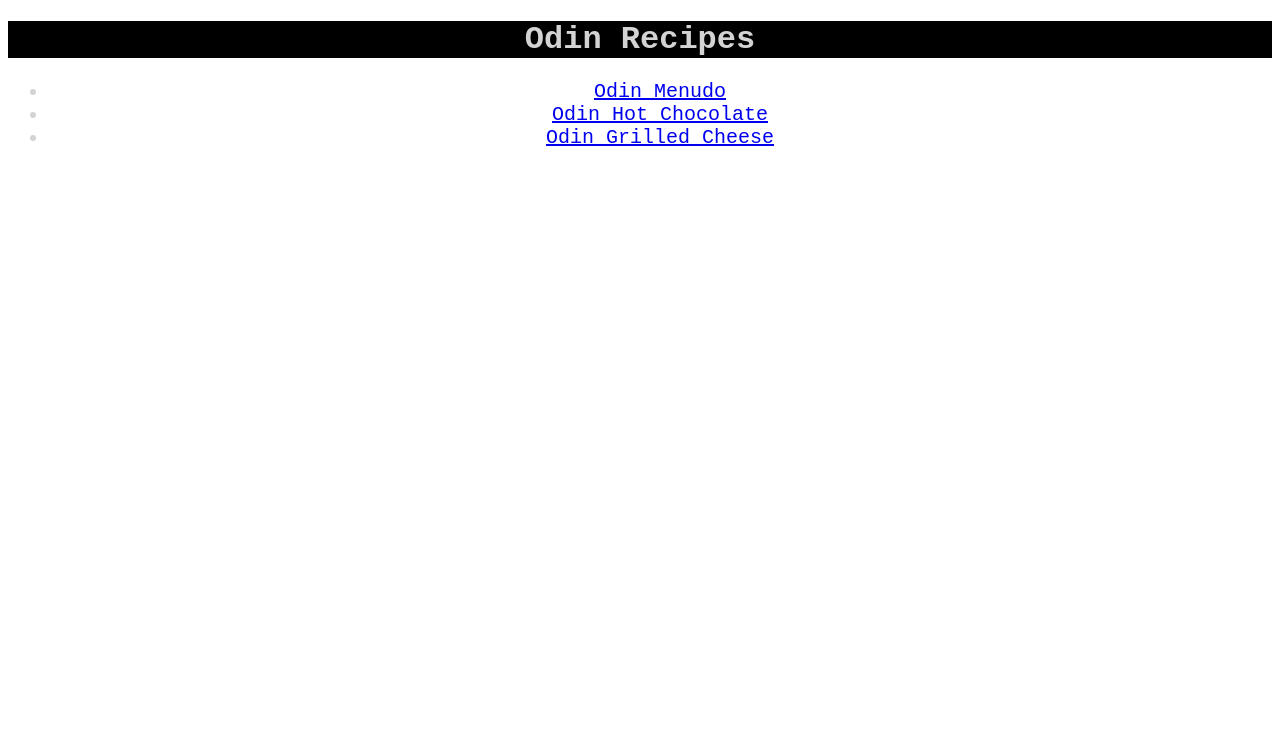
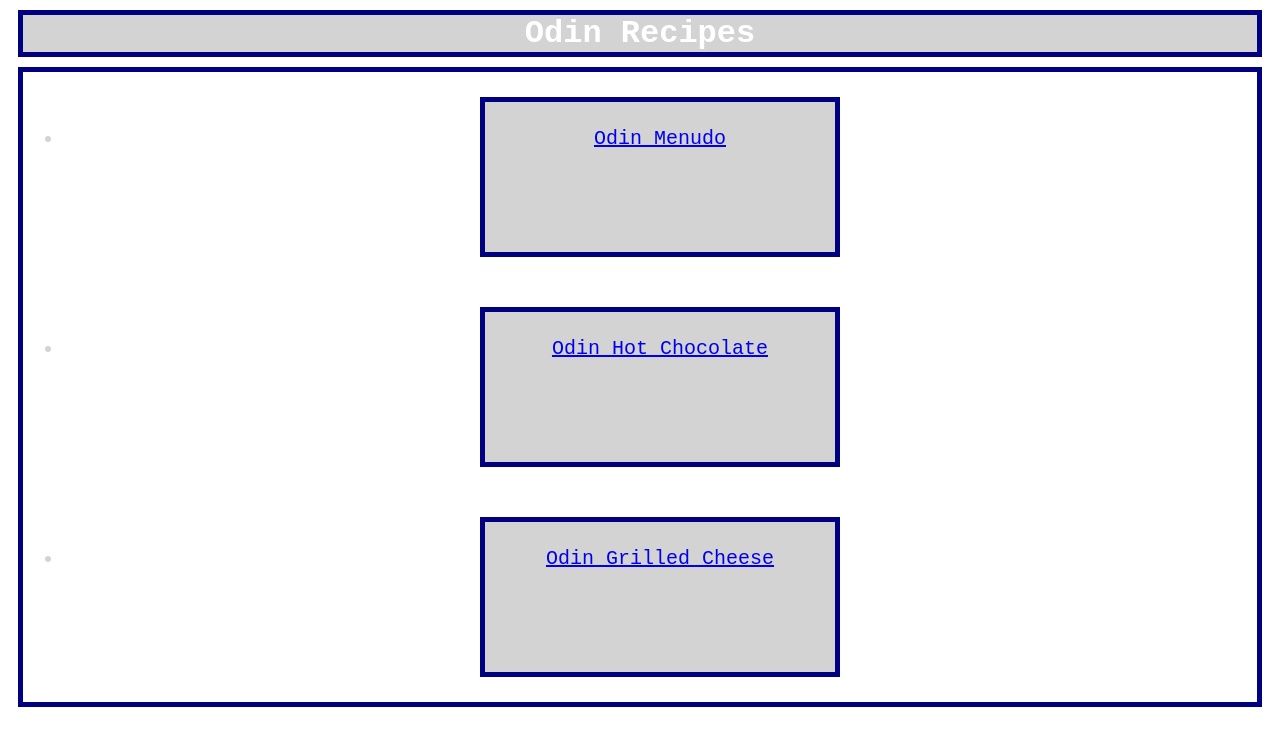
Before and after one commit to garciaseferino26/odin-recipes, a plain HTML site: page index.html in a window 1280 px wide. Drawn offline with Linux system fonts and the light colour scheme.

Commit message:
improved style.css sheet to improve look of index.html

```diff
--- a/index.html
+++ b/index.html
@@ -9,9 +9,9 @@
     <body>
         <h1 class="header">Odin Recipes</h1>
         <ul class="index list">
-            <li><a href="./recipes/menudo.html"> Odin Menudo</a></li>
-            <li><a href="./recipes/hot_chocolate.html"> Odin Hot Chocolate</a></li>
-            <li><a href="./recipes/grilled_cheese.html"> Odin Grilled Cheese</a></li>
+            <li class="button"><a href="./recipes/menudo.html"> Odin Menudo</a></li>
+            <li class="button"><a href="./recipes/hot_chocolate.html"> Odin Hot Chocolate</a></li>
+            <li class="button"><a href="./recipes/grilled_cheese.html"> Odin Grilled Cheese</a></li>
         </ul>
     </body>
 
--- a/style.css
+++ b/style.css
@@ -1,8 +1,10 @@
 .header {
-    background-color: black;
-    color: lightgray;
+    background-color: lightgrey;
+    color: white;
     font-family: 'Courier New', Courier, monospace;
     text-align: center;
+    margin: 10px;
+    border: solid navy 5px;
 }
 
 img {
@@ -12,12 +14,24 @@ img {
     margin: 0 auto;
 }
 
-ul.index.list {
+.index.list {
     color: lightgray;
     font-family: 'Courier New', Courier, monospace;
     text-align: center;
+    display: block;
+    margin: 10px;
+    border: solid navy 5px;
 }
 
+a {
+    inline-size: 300px;
+    block-size: 100px;
+    background-color: lightgrey;
+    margin: 25px;
+    padding: 25px;
+    border: 5px navy solid;
+    display: inline-block;
+}
 .subpars {
     text-align: center;
     font-family: 'Courier New', Courier, monospace;
```
